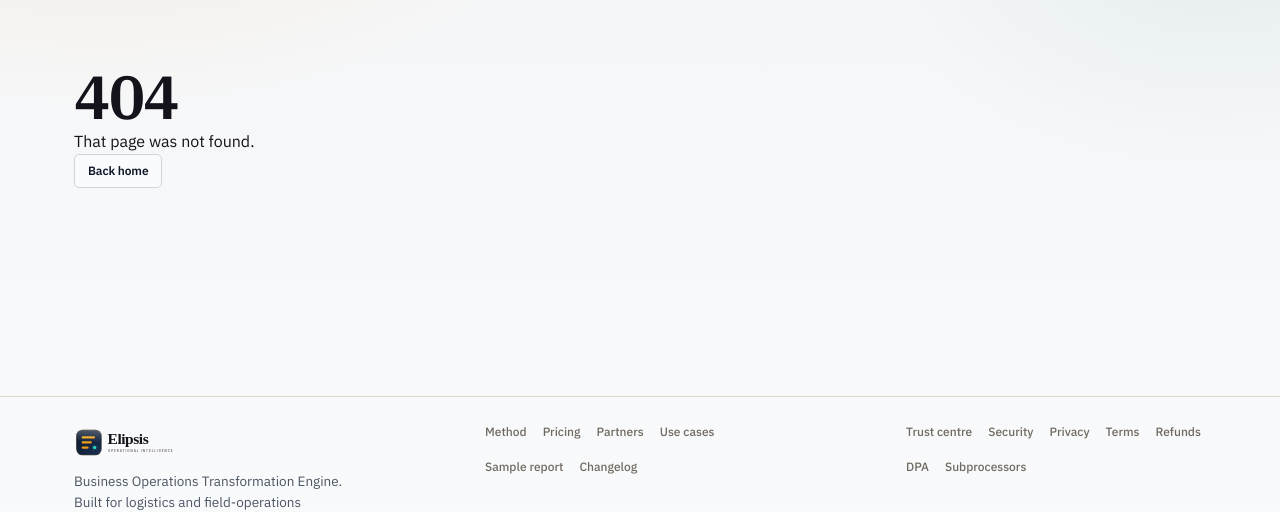
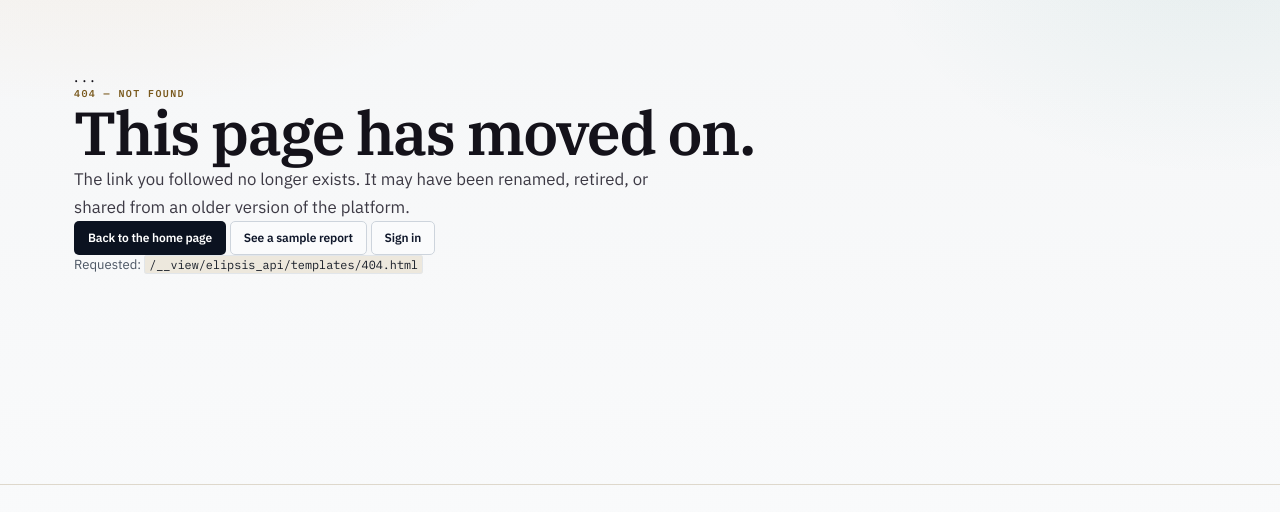
Before and after one commit to JonesKapedo/elipsis, a FastAPI app: template elipsis_api/templates/404.html in a window 1280 px wide. Shown: the part 103-615 px from the top of the page. Run offline with FastAPI, Linux system fonts and the light colour scheme; the template is opened without the code that fills it, so the values that code supplies are empty.

Commit message:
Design a branded, user-friendly 404 page with recovery actions

```diff
--- a/elipsis_api/templates/404.html
+++ b/elipsis_api/templates/404.html
@@ -1,6 +1,31 @@
 {% extends "base.html" %}
-{% block title %}Not found{% endblock %}
+{% block title %}Page not found{% endblock %}
+{% block body_class %}page-404{% endblock %}
 {% block content %}
-<section class="narrow"><h1>404</h1><p>That page was not found.</p>
-<p><a class="btn ghost" href="/">Back home</a></p></section>
+<section class="error-hero" aria-labelledby="err-heading">
+  <div class="error-art" aria-hidden="true">
+    <span class="error-code-dot">.</span>
+    <span class="error-code-dot">.</span>
+    <span class="error-code-dot">.</span>
+  </div>
+  <p class="eyebrow">404 — NOT FOUND</p>
+  <h1 id="err-heading">This page has moved on.</h1>
+  <p class="lede">
+    The link you followed no longer exists. It may have been renamed, retired, or
+    shared from an older version of the platform.
+  </p>
+  <div class="error-actions">
+    <a class="btn" href="/">Back to the home page</a>
+    {% if user %}
+    <a class="btn ghost" href="/dashboard">Go to your dashboard</a>
+    <a class="btn ghost" href="/assessments">Open assessments</a>
+    {% else %}
+    <a class="btn ghost" href="/sample">See a sample report</a>
+    <a class="btn ghost" href="/login">Sign in</a>
+    {% endif %}
+  </div>
+  {% if request.url.path != '/' %}
+  <p class="error-path muted small">Requested: <code>{{ request.url.path }}</code></p>
+  {% endif %}
+</section>
 {% endblock %}
```
